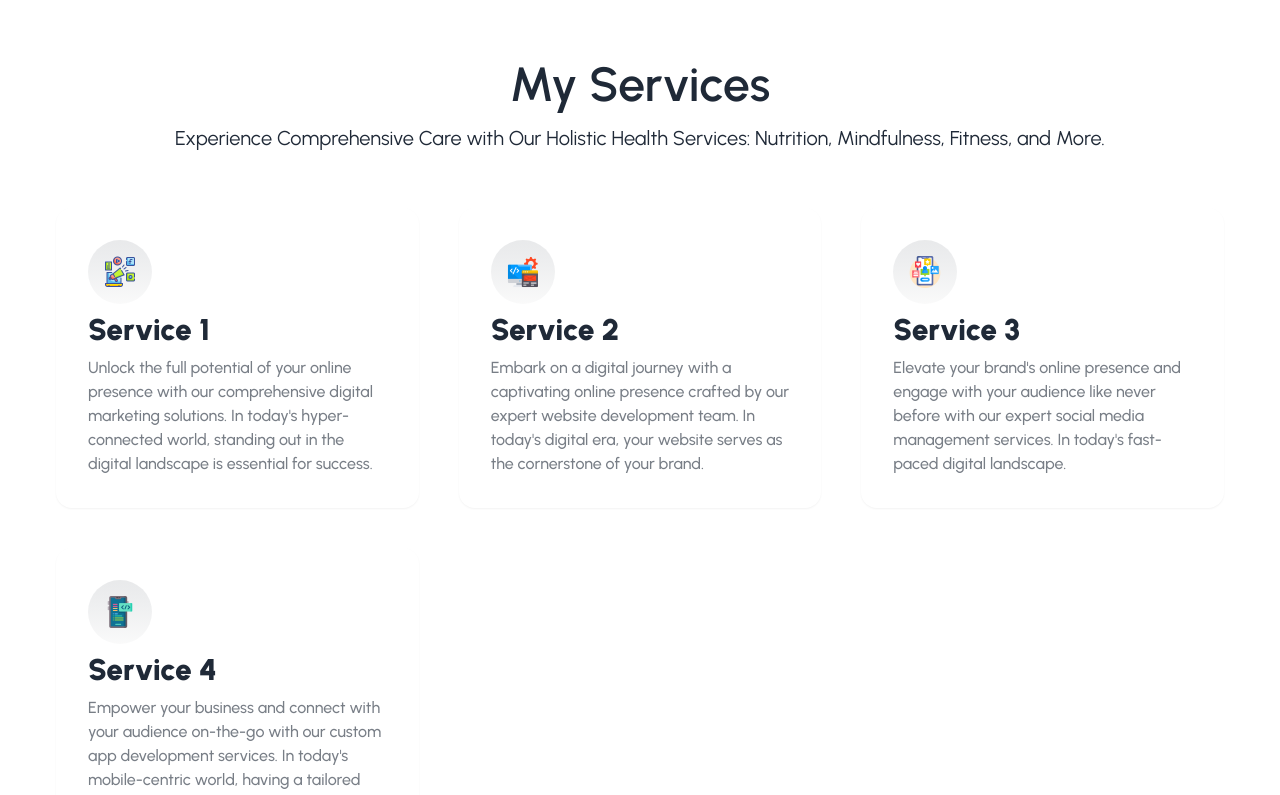
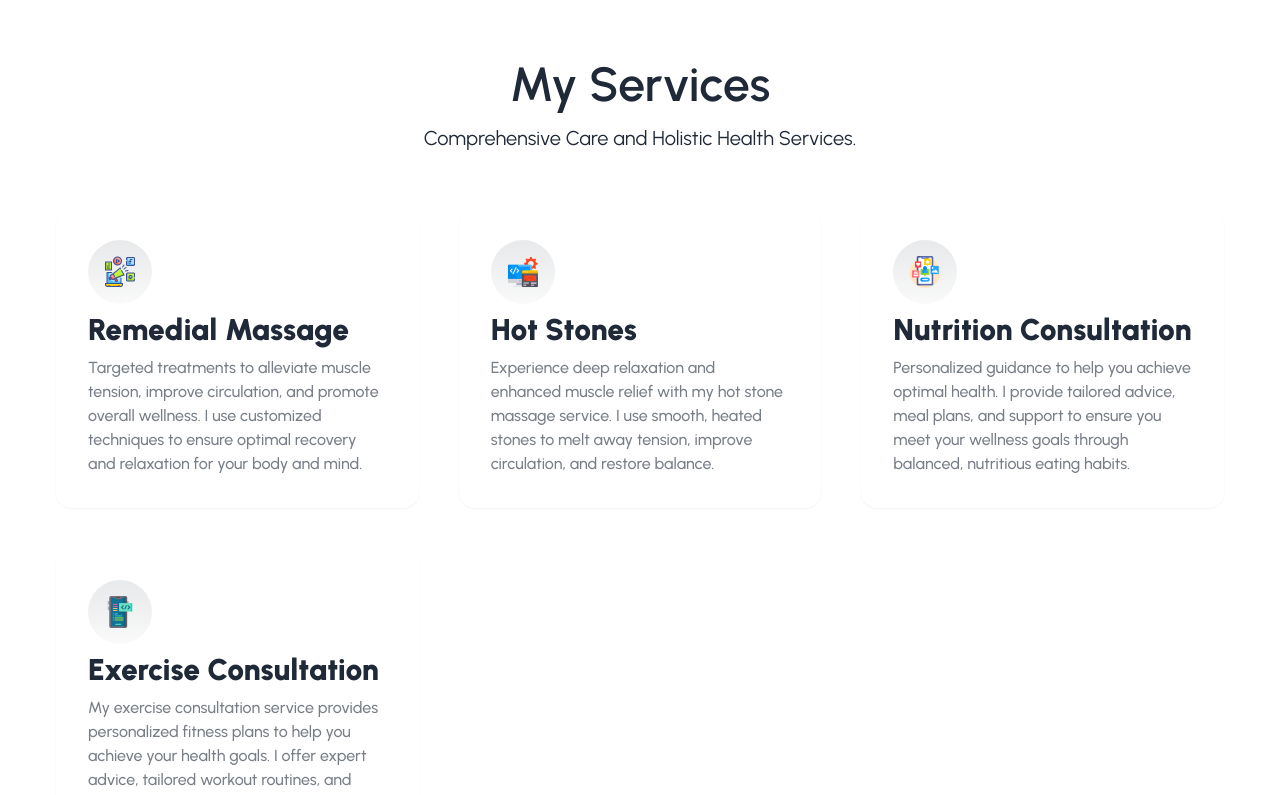
Before and after one commit to LXMachado/holistic-health-landing-page, a React (Vite) app: page / in a window 1280 px wide. Shown: the part 540-1335 px from the top of the page. Built offline with nearby package versions, Linux system fonts and the light colour scheme.

Commit message:
Update landing page title and description

```diff
--- a/index.html
+++ b/index.html
@@ -4,7 +4,7 @@
     <meta charset="UTF-8" />
     <meta name="viewport" content="width=device-width, initial-scale=1.0" />
     <title>Health and Wellbeing</title>
-    <meta name="description" content="Agency Landingpage React" />
+    <meta name="description" content="Beyond Body Holistic Health" />
   </head>
   <body>
     <div id="root"></div>
--- a/src/components/Contact.jsx
+++ b/src/components/Contact.jsx
@@ -215,7 +215,7 @@ const Contact = () => {
         </div>
       </motion.div>
       <div className="flex items-center justify-center py-10 font-urbanist text-sm lg:text-lg">
-        <h1>© 2024 Digital Agency. All rights reserved. </h1>
+        <h1>© 2024 Beyond Body Holistic Health. All rights reserved. </h1>
       </div>
     </motion.section>
   )
--- a/src/components/Hero.jsx
+++ b/src/components/Hero.jsx
@@ -26,7 +26,7 @@ const Hero = () => {
             <span className="text-base-content/30"> Holistic Health</span>
           </h1>
           <p className="py-6 font-urbanist lg:max-w-lg">
-            Discover Total Wellness: Your Path to Holistic Health and Mindful Living
+            Your Path to Holistic Health and Mindful Living
           </p>
           <div className="flex gap-2 max-lg:justify-center">
             <a
--- a/src/components/Services.jsx
+++ b/src/components/Services.jsx
@@ -4,41 +4,31 @@ import { fadeIn, staggerContainer } from "../utils/motion"
 
 const services = [
   {
-    name: "Service 1",
+    name: "Remedial Massage",
     icon: "../../images/icons/digitalmarketing.png",
     description:
-      "Unlock the full potential of your online presence with our comprehensive digital marketing solutions. In today's hyper-connected world, standing out in the digital landscape is essential for success.",
+      "Targeted treatments to alleviate muscle tension, improve circulation, and promote overall wellness. I use customized techniques to ensure optimal recovery and relaxation for your body and mind.",
   },
   {
-    name: "Service 2",
+    name: "Hot Stones",
     icon: "../../images/icons/webdevelopment.png",
     description:
-      "Embark on a digital journey with a captivating online presence crafted by our expert website development team. In today's digital era, your website serves as the cornerstone of your brand.",
+      "Experience deep relaxation and enhanced muscle relief with my hot stone massage service. I use smooth, heated stones to melt away tension, improve circulation, and restore balance.",
   },
   {
-    name: "Service 3",
+    name: "Nutrition Consultation",
     icon: "../../images/icons/socialmedia.png",
     description:
-      "Elevate your brand's online presence and engage with your audience like never before with our expert social media management services. In today's fast-paced digital landscape.",
+      "Personalized guidance to help you achieve optimal health. I provide tailored advice, meal plans, and support to ensure you meet your wellness goals through balanced, nutritious eating habits.",
   },
   {
-    name: "Service 4",
+    name: "Exercise Consultation",
     icon: "../../images/icons/appdevelopment.png",
     description:
-      "Empower your business and connect with your audience on-the-go with our custom app development services. In today's mobile-centric world, having a tailored mobile application is essential.",
+      "My exercise consultation service provides personalized fitness plans to help you achieve your health goals. I offer expert advice, tailored workout routines, and ongoing support to ensure you stay motivated and make progress towards a healthier lifestyle.",
   },
-  /*{
-    name: "Video Editing",
-    icon: "../../images/icons/videoediting.png",
-    description:
-      "Transform your raw footage into captivating visual stories with our professional video editing services. In today's digital landscape, video content reigns supreme, captivating audiences.",
-  },
- {
-    name: "Consulting",
-    icon: "../../images/icons/consulting.png",
-    description:
-      "Empower your business with expert guidance and strategic insights from our seasoned consulting team. In today's fast-paced and ever-changing business landscape, navigating challenges and seizing opportunities. ",
-  },*/
+
+
 ]
 const Services = () => {
   return (
@@ -56,7 +46,7 @@ const Services = () => {
           My Services
         </h1>
         <span className="text-md font-urbanist mt-2 px-2 text-center md:mt-4 md:px-5 md:text-xl">
-          Experience Comprehensive Care with Our Holistic Health Services: Nutrition, Mindfulness, Fitness, and More.
+          Comprehensive Care and Holistic Health Services.
         </span>
       </motion.div>
       <motion.div
```
Also changed, not shown: 1 other file (tests, documents, lock files or other folders).
